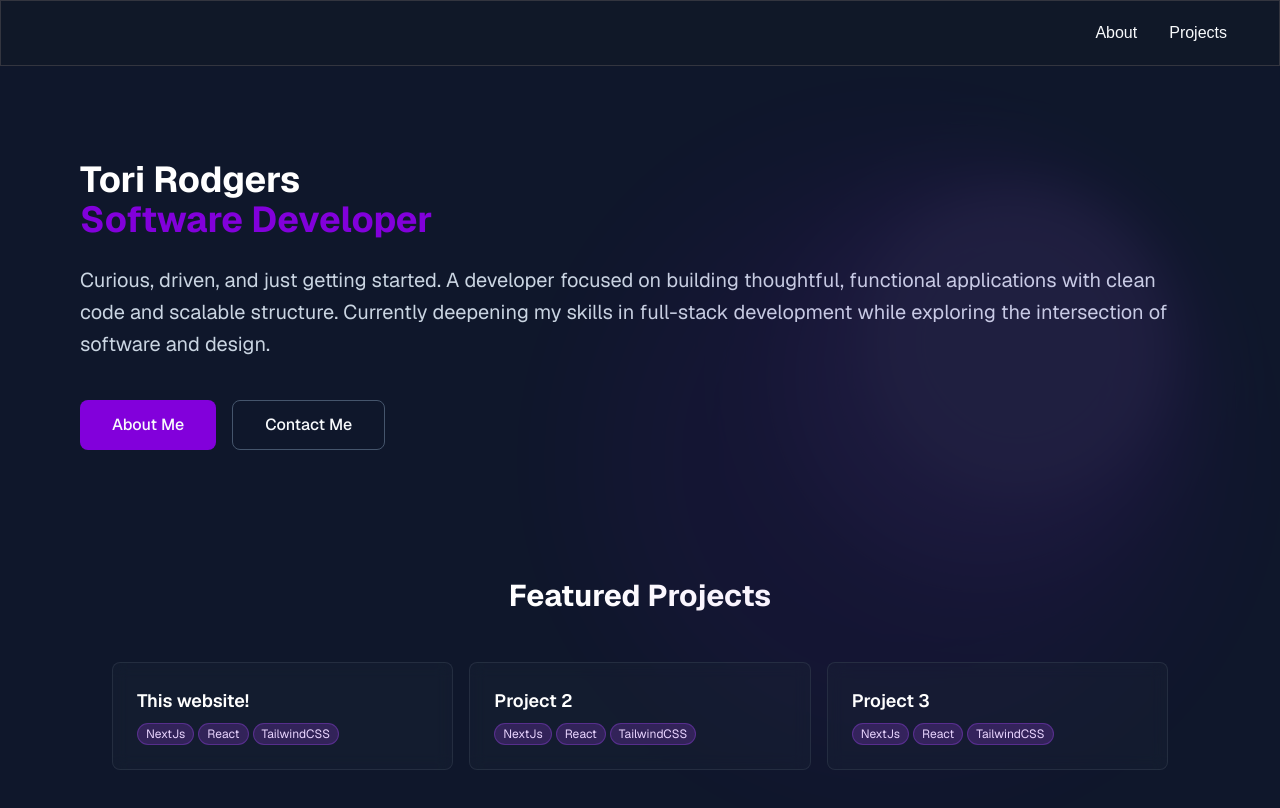
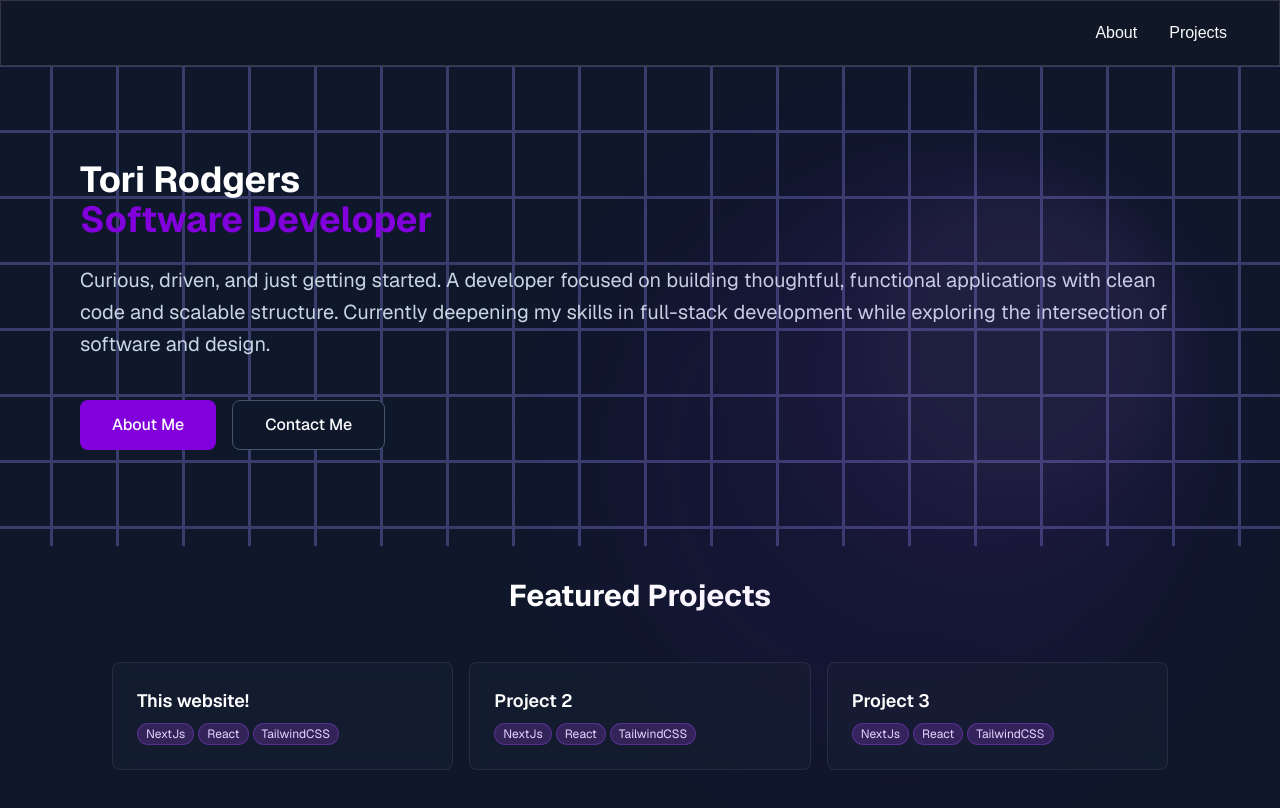
Before and after one commit to tori-rodgers/torirodgers.com, a Next.js app: page / in a window 1280 px wide. Shown: the top 808 px of the page. Built offline with nearby package versions, Linux system fonts and the light colour scheme.

Commit message:
Add background pattern and default fade effect to Home component

```diff
--- a/src/app/globals.css
+++ b/src/app/globals.css
@@ -24,3 +24,46 @@ body {
 	color: var(--foreground);
 	font-family: Arial, Helvetica, sans-serif;
 }
+
+.pattern-bg {
+	position: absolute;
+	top: -6rem;
+	left: -6rem;
+	width: calc(100% + 12rem);
+	right: -6rem;
+	bottom: -6rem;
+	z-index: -1;
+	opacity: 0.3;
+	background-image: linear-gradient(
+			#9696ff 3.3000000000000003px,
+			transparent 3.3000000000000003px
+		),
+		linear-gradient(
+			to right,
+			#9696ff 3.3000000000000003px,
+			transparent 3.3000000000000003px
+		);
+	background-size: 66px 66px;
+	@media (max-width: 768px) {
+		width: calc(100% + 4rem);
+		height: calc(100% + 4rem);
+		top: -3rem;
+		left: -3rem;
+		right: -3rem;
+		bottom: -3rem;
+		background-size: 30px 30px;
+	}
+}
+
+.default-fade {
+	-webkit-mask: radial-gradient(
+		ellipse 70% 60% at center,
+		rgb(15 23 42) 0%,
+		transparent 70%
+	);
+	mask: radial-gradient(
+		ellipse 70% 60% at center,
+		rgb(15 23 42) 0%,
+		transparent 70%
+	);
+}
--- a/src/app/page.js
+++ b/src/app/page.js
@@ -4,6 +4,7 @@ export default function Home() {
 	return (
 		<div className="container mx-auto p-8 pb-20 sm:p-20 font-[family-name:var(--font-geist-sans)]">
 			<div className="relative">
+				<div className="pattern-bg"></div>
 				<div className="opacity-10">
 					<div className="absolute top-0 right-0 sm:w-[600px] sm:h-[600px] w-[300px] h-[300px] bg-purple-700/50 rounded-full blur-3xl"></div>
 					<div className="absolute top-4 right-4 sm:w-[400px] sm:h-[400px] w-[150px] h-[150px] bg-purple-500/60 rounded-full blur-2xl"></div>
@@ -23,7 +24,7 @@ export default function Home() {
 					<button className="px-8 py-3 rounded-lg font-medium bg-purple-700 hover:bg-purple-500">
 						About Me
 					</button>
-					<button className="px-8 py-3 rounded-lg font-medium border border-slate-600 hover:border-purple-500">
+					<button className="px-8 py-3 rounded-lg font-medium border bg-slate-900 border-slate-600 hover:border-purple-500">
 						Contact Me
 					</button>
 				</div>
```
